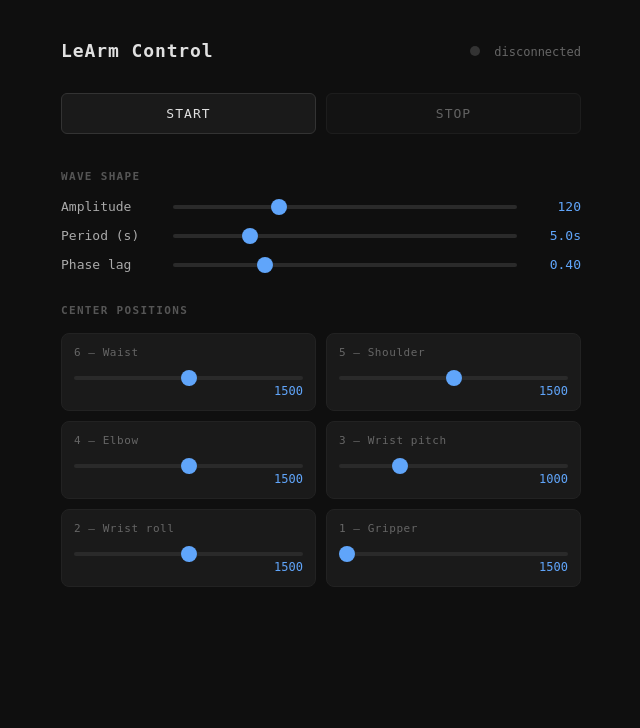
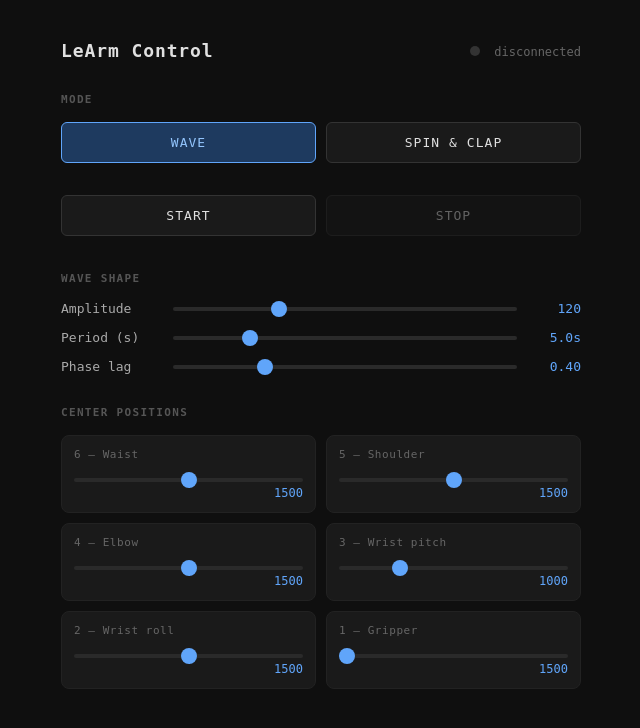
Before and after one commit to patspace/learm-bluetooth-python, a Flask app: page / in a window 1280 px wide. Shown: the top 728 px of the page, without its empty margins (319-959 px from the left). Run offline with Flask 3, Linux system fonts and the light colour scheme.

Commit message:
Add spin-and-clap animation mode
Adds a second animation alongside the wave: arm condenses at the base,
unfurls upward, claps the gripper twice, then returns and repeats.

Both server.py (web UI with mode toggle) and wave.py (MODE constant at
the top) support switching between wave and spin_clap.

```diff
--- a/server.py
+++ b/server.py
@@ -1,11 +1,11 @@
 #!/usr/bin/env python3
 """
-Web UI for real-time LeArm wave control.
+Web UI for real-time LeArm animation control.
 
     pip install flask bleak
     python server.py
 
-Then open http://localhost:5000
+Then open http://localhost:5002
 """
 
 import asyncio
@@ -29,10 +29,17 @@ params = {
     "period":      5.0,
     "phase_step":  0.40,
     "update_hz":   20,
+    "mode":        "wave",   # "wave" | "spin_clap"
 }
 
 status = {"running": False, "connected": False, "error": ""}
 stop_flag = threading.Event()
+
+# Spin-and-clap keyframes (waist, shoulder, elbow, wrist pitch, wrist roll, gripper)
+SC_CONDENSED = [(6, 1500), (5, 700),  (4, 2300), (3, 2000), (2, 1500), (1, 1500)]
+SC_RAISED    = [(6, 1500), (5, 2200), (4, 1200), (3, 1000), (2, 1500), (1, 1500)]
+SC_OPEN      = [(1, 2500)]
+SC_CLOSED    = [(1, 1500)]
 
 
 # ── BLE helpers ──────────────────────────────────────────────────────────────
@@ -54,7 +61,43 @@ async def find_arm():
     return None
 
 
-async def run_wave():
+async def wave_loop(client):
+    start = time.time()
+    while not stop_flag.is_set():
+        t     = time.time() - start
+        omega = 2 * math.pi / params["period"]
+        hz    = params["update_hz"]
+        amp   = params["amplitude"]
+        ps    = params["phase_step"]
+        positions = [
+            (sid, params["centers"][i] + amp * math.sin(omega * t + i * ps))
+            for i, sid in enumerate(params["joints"])
+        ]
+        dur = int(1000 / hz * 1.4)
+        await client.write_gatt_char(CHAR_HANDLE, make_move(positions, dur), response=False)
+        await asyncio.sleep(1.0 / hz)
+
+
+async def spin_clap_loop(client):
+    async def send(pos, dur, pause):
+        await client.write_gatt_char(CHAR_HANDLE, make_move(pos, dur), response=False)
+        await asyncio.sleep(pause)
+
+    while not stop_flag.is_set():
+        await send(SC_CONDENSED, 1500, 1.8)
+        if stop_flag.is_set(): break
+        await send(SC_RAISED, 2000, 2.3)
+        if stop_flag.is_set(): break
+        # open-close 2x
+        for _ in range(2):
+            await send(SC_OPEN,  350, 0.45)
+            if stop_flag.is_set(): break
+            await send(SC_CLOSED, 350, 0.45)
+            if stop_flag.is_set(): break
+        await send(SC_CONDENSED, 2000, 2.3)
+
+
+async def run_animation():
     address = await find_arm()
     if not address:
         status["error"] = "Arm not found — is Bluetooth on?"
@@ -66,32 +109,18 @@ async def run_wave():
             status["connected"] = True
             status["error"] = ""
 
-            # move to centers first
-            cmd = make_move(list(zip(params["joints"], params["centers"])), 2000)
-            await client.write_gatt_char(CHAR_HANDLE, cmd, response=False)
+            mode = params["mode"]
+            home = SC_CONDENSED if mode == "spin_clap" else list(zip(params["joints"], params["centers"]))
+
+            await client.write_gatt_char(CHAR_HANDLE, make_move(home, 2000), response=False)
             await asyncio.sleep(2.5)
 
-            start = time.time()
-            while not stop_flag.is_set():
-                t = time.time() - start
-                omega = 2 * math.pi / params["period"]
-                hz    = params["update_hz"]
-                amp   = params["amplitude"]
-                ps    = params["phase_step"]
+            if mode == "spin_clap":
+                await spin_clap_loop(client)
+            else:
+                await wave_loop(client)
 
-                positions = [
-                    (sid, params["centers"][i] + amp * math.sin(omega * t + i * ps))
-                    for i, sid in enumerate(params["joints"])
-                ]
-                dur = int(1000 / hz * 1.4)
-                await client.write_gatt_char(
-                    CHAR_HANDLE, make_move(positions, dur), response=False
-                )
-                await asyncio.sleep(1.0 / hz)
-
-            # return to centers on stop
-            cmd = make_move(list(zip(params["joints"], params["centers"])), 2000)
-            await client.write_gatt_char(CHAR_HANDLE, cmd, response=False)
+            await client.write_gatt_char(CHAR_HANDLE, make_move(home, 2000), response=False)
             await asyncio.sleep(2.5)
 
     except Exception as e:
@@ -104,7 +133,7 @@ async def run_wave():
 def _ble_thread():
     loop = asyncio.new_event_loop()
     asyncio.set_event_loop(loop)
-    loop.run_until_complete(run_wave())
+    loop.run_until_complete(run_animation())
     loop.close()
 
 
@@ -128,6 +157,8 @@ def set_params():
             params[key] = float(data[key])
     if "centers" in data:
         params["centers"] = [int(x) for x in data["centers"]]
+    if "mode" in data and data["mode"] in ("wave", "spin_clap"):
+        params["mode"] = data["mode"]
     return jsonify({"ok": True})
 
 
--- a/templates/index.html
+++ b/templates/index.html
@@ -65,6 +65,7 @@
   }
   button:hover { background: #222; border-color: #555; }
   button.active { background: #14532d; border-color: #22c55e; color: #86efac; }
+  button.mode-active { background: #1e3a5f; border-color: #60a5fa; color: #93c5fd; }
   button:disabled { opacity: 0.4; cursor: default; }
 
   section { margin-bottom: 32px; }
@@ -141,6 +142,18 @@
     font-size: 12px;
   }
 
+  .spin-clap-info {
+    background: #1a1a1a;
+    border: 1px solid #222;
+    border-radius: 8px;
+    padding: 16px;
+    color: #666;
+    font-size: 12px;
+    line-height: 1.8;
+  }
+
+  .spin-clap-info span { color: #aaa; }
+
   #error {
     margin-top: 16px;
     color: #f87171;
@@ -159,11 +172,20 @@
     </div>
   </header>
 
-  <div class="controls">
-    <button id="btn-start" onclick="startWave()">START</button>
-    <button id="btn-stop"  onclick="stopWave()" disabled>STOP</button>
+  <section>
+    <h2>Mode</h2>
+    <div class="controls" style="margin-bottom: 0;">
+      <button id="btn-mode-wave"      class="mode-active" onclick="setMode('wave')">WAVE</button>
+      <button id="btn-mode-spin-clap"                     onclick="setMode('spin_clap')">SPIN &amp; CLAP</button>
+    </div>
+  </section>
+
+  <div class="controls" style="margin-top: 24px;">
+    <button id="btn-start" onclick="startAnim()">START</button>
+    <button id="btn-stop"  onclick="stopAnim()" disabled>STOP</button>
   </div>
 
+  <div id="wave-params">
     <section>
       <h2>Wave Shape</h2>
 
@@ -193,17 +215,28 @@
       <h2>Center Positions</h2>
       <div class="servo-grid" id="servo-grid"></div>
     </section>
+  </div>
+
+  <div id="spin-clap-params" style="display:none;">
+    <section>
+      <h2>Sequence</h2>
+      <div class="spin-clap-info">
+        <span>Condense</span> → <span>Rise &amp; unfurl</span> → <span>Clap ×2</span> → <span>Condense</span> → repeat
+      </div>
+    </section>
+  </div>
 
   <div id="error"></div>
 </div>
 
 <script>
-const JOINTS = [6, 5, 4, 3, 2, 1];
-const LABELS = ['6 — Waist', '5 — Shoulder', '4 — Elbow', '3 — Wrist pitch', '2 — Wrist roll', '1 — Gripper'];
-const MINIMUMS = [500, 500, 500, 500, 500, 1500]; // servo 1 min is 1500
+const JOINTS   = [6, 5, 4, 3, 2, 1];
+const LABELS   = ['6 — Waist', '5 — Shoulder', '4 — Elbow', '3 — Wrist pitch', '2 — Wrist roll', '1 — Gripper'];
+const MINIMUMS = [500, 500, 500, 500, 500, 1500];
 
-let centers = [1500, 1500, 1500, 1000, 1500, 1500];
+let centers   = [1500, 1500, 1500, 1000, 1500, 1500];
 let sendTimer = null;
+let currentMode = 'wave';
 
 // Build servo center sliders
 const grid = document.getElementById('servo-grid');
@@ -218,9 +251,22 @@ JOINTS.forEach((sid, i) => {
     </div>`;
 });
 
+function setMode(mode) {
+  currentMode = mode;
+  document.getElementById('btn-mode-wave').classList.toggle('mode-active', mode === 'wave');
+  document.getElementById('btn-mode-spin-clap').classList.toggle('mode-active', mode === 'spin_clap');
+  document.getElementById('wave-params').style.display      = mode === 'wave'      ? '' : 'none';
+  document.getElementById('spin-clap-params').style.display = mode === 'spin_clap' ? '' : 'none';
+  fetch('/api/params', {
+    method: 'POST',
+    headers: {'Content-Type': 'application/json'},
+    body: JSON.stringify({ mode }),
+  });
+}
+
 function syncParam(key, value) {
   document.getElementById(`${key}-val`).textContent =
-    key === 'period' ? parseFloat(value).toFixed(1) + 's' :
+    key === 'period'     ? parseFloat(value).toFixed(1) + 's' :
     key === 'phase_step' ? parseFloat(value).toFixed(2) : value;
   scheduleSend();
 }
@@ -233,7 +279,7 @@ function syncCenter(i, value) {
 
 function scheduleSend() {
   clearTimeout(sendTimer);
-  sendTimer = setTimeout(sendParams, 60); // debounce 60ms
+  sendTimer = setTimeout(sendParams, 60);
 }
 
 async function sendParams() {
@@ -242,6 +288,7 @@ async function sendParams() {
     period:     parseFloat(document.getElementById('period').value),
     phase_step: parseFloat(document.getElementById('phase_step').value),
     centers:    [...centers],
+    mode:       currentMode,
   };
   await fetch('/api/params', {
     method: 'POST',
@@ -250,22 +297,25 @@ async function sendParams() {
   });
 }
 
-async function startWave() {
+async function startAnim() {
   await sendParams();
   await fetch('/api/start', { method: 'POST' });
   document.getElementById('btn-start').disabled = true;
-  document.getElementById('btn-stop').disabled = false;
+  document.getElementById('btn-stop').disabled  = false;
   document.getElementById('btn-start').classList.add('active');
+  document.getElementById('btn-mode-wave').disabled      = true;
+  document.getElementById('btn-mode-spin-clap').disabled = true;
 }
 
-async function stopWave() {
+async function stopAnim() {
   await fetch('/api/stop', { method: 'POST' });
   document.getElementById('btn-start').disabled = false;
-  document.getElementById('btn-stop').disabled = true;
+  document.getElementById('btn-stop').disabled  = true;
   document.getElementById('btn-start').classList.remove('active');
+  document.getElementById('btn-mode-wave').disabled      = false;
+  document.getElementById('btn-mode-spin-clap').disabled = false;
 }
 
-// Poll status
 async function poll() {
   try {
     const r = await fetch('/api/status');
@@ -287,10 +337,12 @@ async function poll() {
 
     err.textContent = s.error || '';
 
-    // sync button state
-    document.getElementById('btn-start').disabled = s.running;
-    document.getElementById('btn-stop').disabled  = !s.running;
-    document.getElementById('btn-start').classList.toggle('active', s.running);
+    const running = s.running;
+    document.getElementById('btn-start').disabled = running;
+    document.getElementById('btn-stop').disabled  = !running;
+    document.getElementById('btn-start').classList.toggle('active', running);
+    document.getElementById('btn-mode-wave').disabled      = running;
+    document.getElementById('btn-mode-spin-clap').disabled = running;
   } catch (_) {}
 }
 
```
Also changed, not shown: wave.py (+71 -36 lines). Lines whose indentation alone changed are shown as unchanged.
